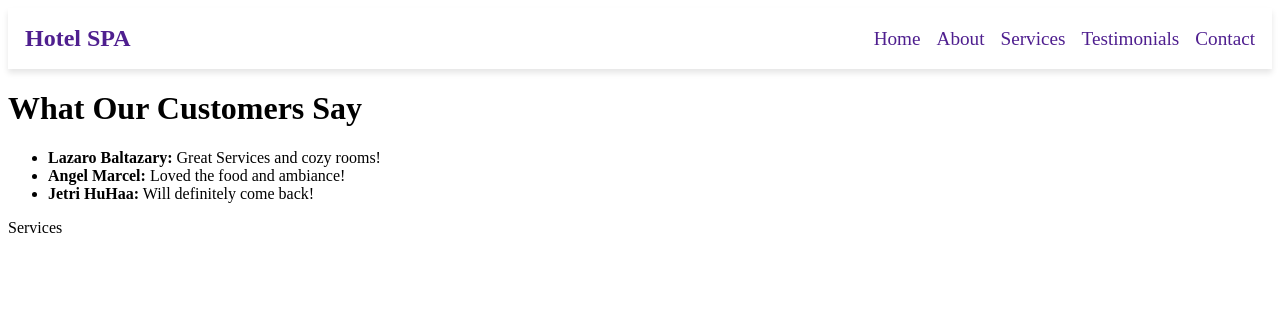
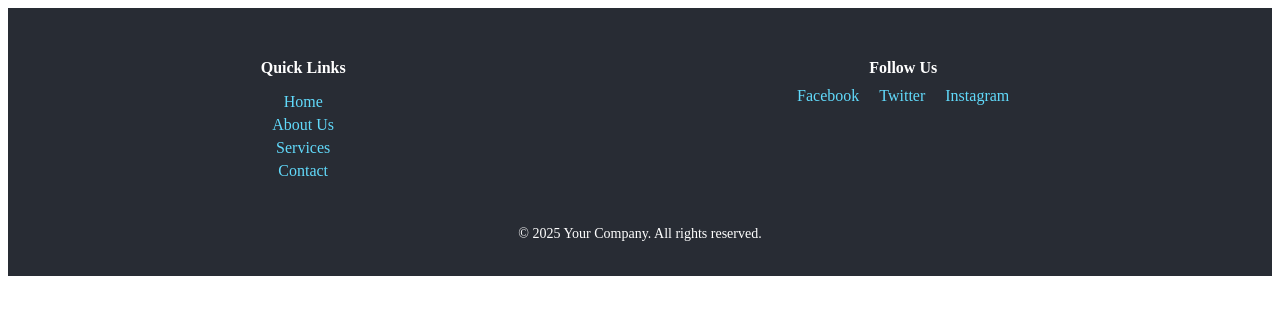
Before and after one commit to Stark-Priver/Hotel-SPA-Group-CS-with-REACT, a React (Vite) app: page / in a window 1280 px wide. Shown: the top 314 px of the page. Built offline with nearby package versions, Linux system fonts and the light colour scheme.

Commit message:
Footer update

```diff
--- a/src/App.jsx
+++ b/src/App.jsx
@@ -1,8 +1,12 @@
 // import React from "react";
+import Footer from "./components/Footer";
 import HomeContents from "./HomeContents";
 
 function App() {
-  return <HomeContents />;
+  return (
+  <HomeContents />,
+  <Footer />
+  );
 }
 
 export default App;
--- /dev/null
+++ b/src/components/Footer.css
@@ -0,0 +1,63 @@
+/* Footer.css */
+.footer {
+    background-color: #282c34;
+    color: white;
+    padding: 20px 0;
+    text-align: center;
+}
+
+.footer-container {
+    display: flex;
+    justify-content: space-around;
+    flex-wrap: wrap;
+    max-width: 1200px;
+    margin: 0 auto;
+}
+
+.footer-links,
+.footer-social {
+    margin: 10px;
+}
+
+.footer-links h4,
+.footer-social h4 {
+    margin-bottom: 10px;
+}
+
+.footer-links ul {
+    list-style: none;
+    padding: 0;
+}
+
+.footer-links li {
+    margin: 5px 0;
+}
+
+.footer-links a {
+    color: #61dafb;
+    text-decoration: none;
+}
+
+.footer-links a:hover {
+    text-decoration: underline;
+}
+
+.footer-social .social-icons {
+    display: flex;
+    justify-content: space-around;
+}
+
+.footer-social a {
+    color: #61dafb;
+    margin: 0 10px;
+    text-decoration: none;
+}
+
+.footer-social a:hover {
+    text-decoration: underline;
+}
+
+.footer-bottom {
+    margin-top: 20px;
+    font-size: 14px;
+}
--- a/src/components/Footer.jsx
+++ b/src/components/Footer.jsx
@@ -1,11 +1,34 @@
-// import React from 'react'
+// Footer.js
+import React from 'react';
+import './Footer.css'; // Import the CSS file
 
-function Footer() {
-  return (
-    <div>
-        <h2>This is the footer Component</h2>
-    </div>
-  )
-}
+const Footer = () => {
+    return (
+        <footer className="footer">
+            <div className="footer-container">
+                <div className="footer-links">
+                    <h4>Quick Links</h4>
+                    <ul>
+                        <li><a href="#home">Home</a></li>
+                        <li><a href="#about">About Us</a></li>
+                        <li><a href="#services">Services</a></li>
+                        <li><a href="#contact">Contact</a></li>
+                    </ul>
+                </div>
+                <div className="footer-social">
+                    <h4>Follow Us</h4>
+                    <div className="social-icons">
+                        <a href="https://facebook.com" target="_blank" rel="noopener noreferrer">Facebook</a>
+                        <a href="https://twitter.com" target="_blank" rel="noopener noreferrer">Twitter</a>
+                        <a href="https://instagram.com" target="_blank" rel="noopener noreferrer">Instagram</a>
+                    </div>
+                </div>
+            </div>
+            <div className="footer-bottom">
+                <p>&copy; {new Date().getFullYear()} Your Company. All rights reserved.</p>
+            </div>
+        </footer>
+    );
+};
 
-export default Footer
+export default Footer;
```
Also changed, not shown: 1 other file (tests, documents, lock files or other folders).
